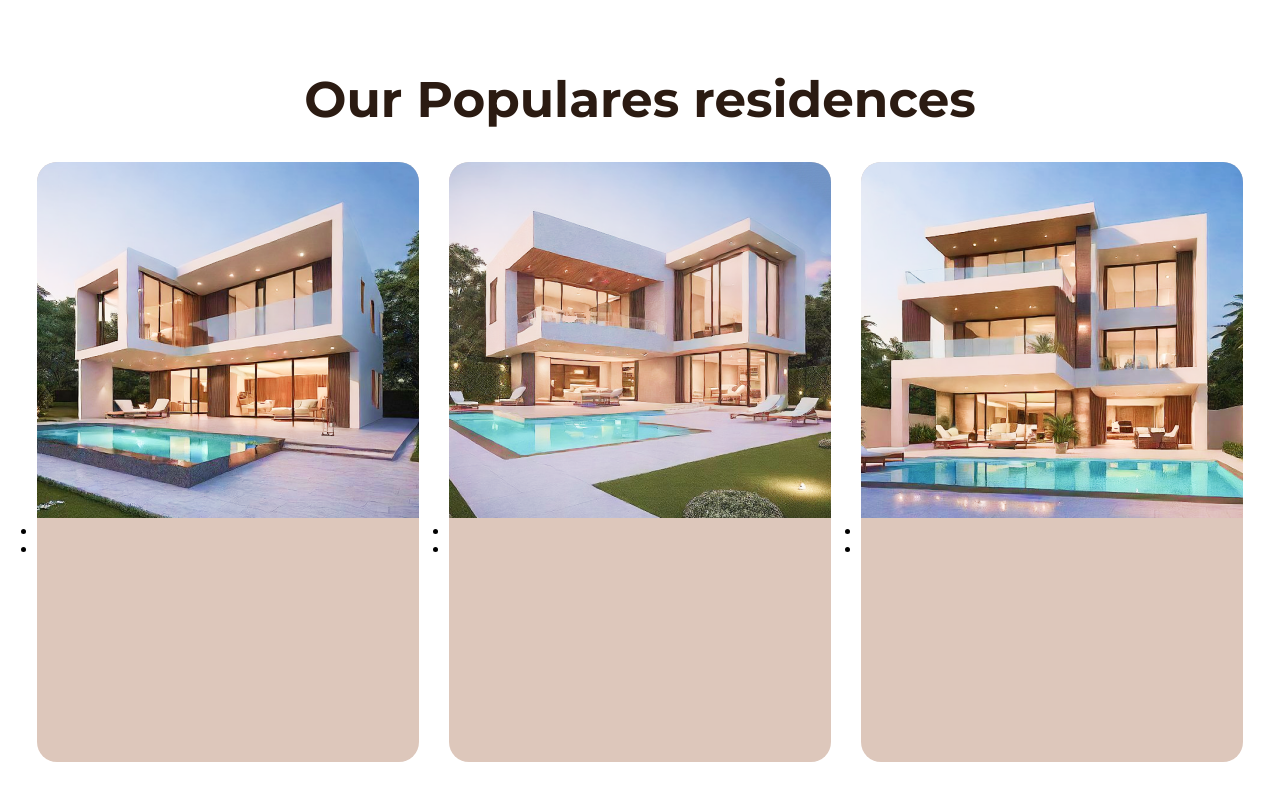
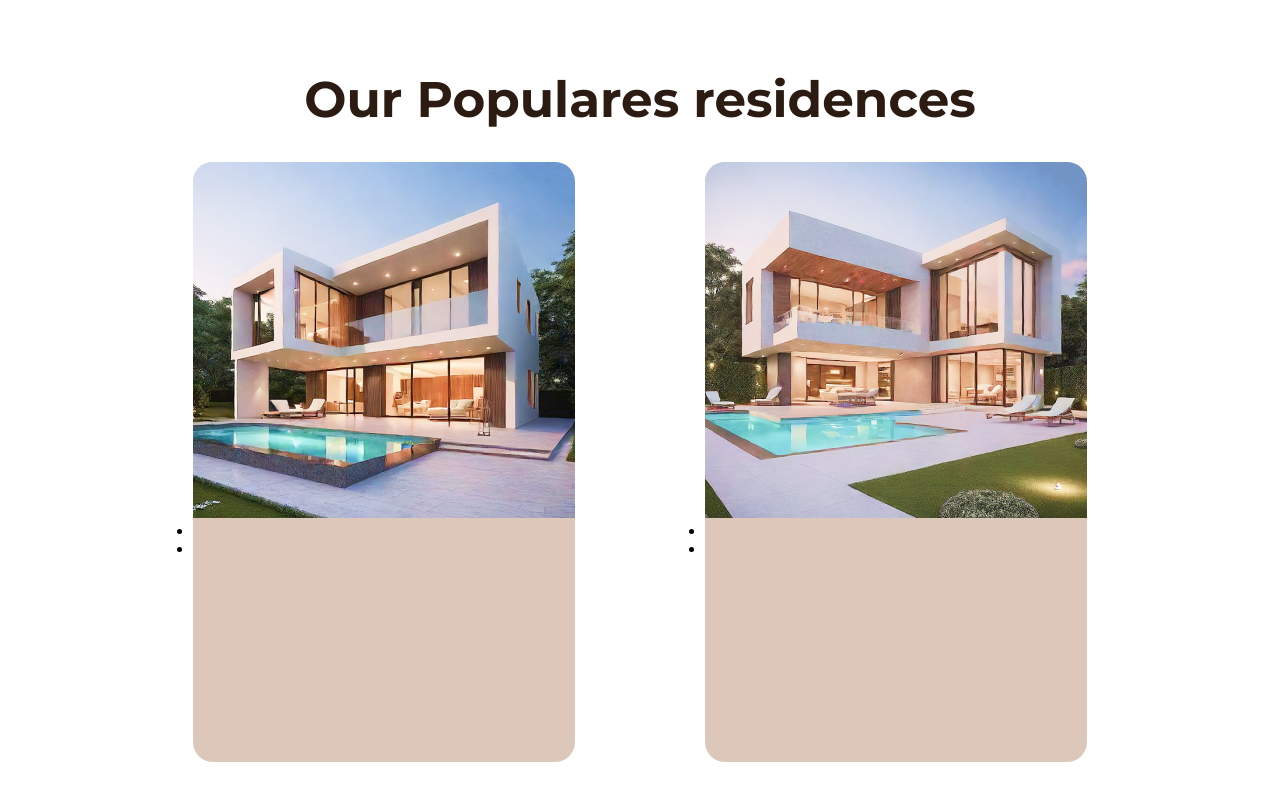
Before and after one commit to gabrieljcoutinho/Projeto-Dwello, a React (Create React App) app: page / in a window 1280 px wide. Shown: the part 2180-2980 px from the top of the page. Built offline with nearby package versions, Linux system fonts and the light colour scheme.

Commit message:
espaçemnto entre casas à venda

```diff
--- a/src/Css/PopularResidence.css
+++ b/src/Css/PopularResidence.css
@@ -10,6 +10,10 @@
 .flexbox {
     display: flex;
 
+}
+
+.residenciasPopularesFlexBox {
+    gap: 130px;
 }
 
 .divFlexBoxDivCasasVendas {
```
